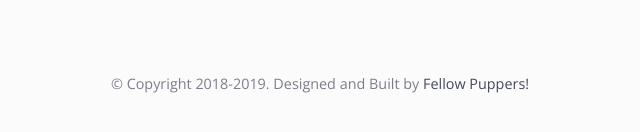
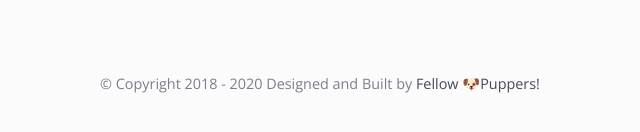
Before and after one commit to jesspalacios/puppyTestSite, a website: page index.html in a window 1280 px wide. Shown: the part 2586-2718 px from the top of the page, 320-960 px from the left. Drawn offline with nearby package versions, Linux system fonts and the light colour scheme; files whose address does not match are found by name.

Commit message:
Update index.html
Updating the footer to javascript so I dont have to update every year.

```diff
--- a/index.html
+++ b/index.html
@@ -210,8 +210,12 @@
         </main>
 
         <footer class="footer">
-                <div class="text-center copyright">
-                    <span>&copy; Copyright 2018-2019. Designed and Built by <a href="#">Fellow Puppers!</a></span>
+                 <div class="text-center copyright">
+                    <span>&copy; Copyright 2018
+                        <script>
+                            new Date().getFullYear() > 2018 && document.write(" " + "-" + " " + new Date()
+                                .getFullYear());
+                        </script> Designed and Built by <a href="#">Fellow 🐶Puppers!</a></span>
                 </div>
             </div>
         </footer>
```
